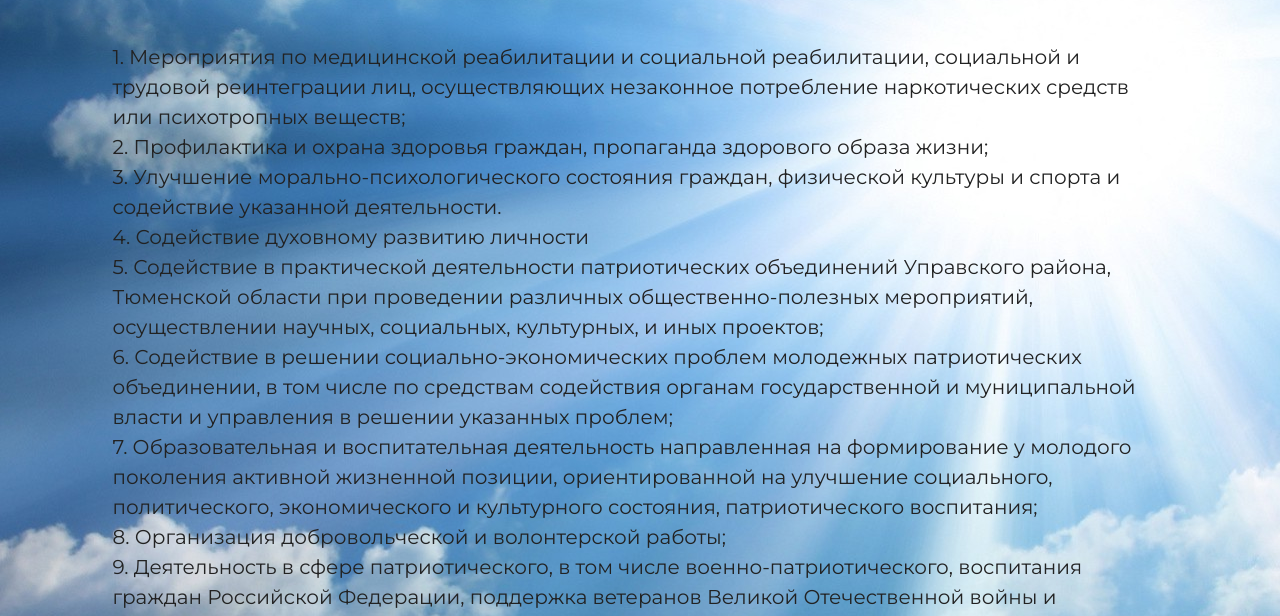
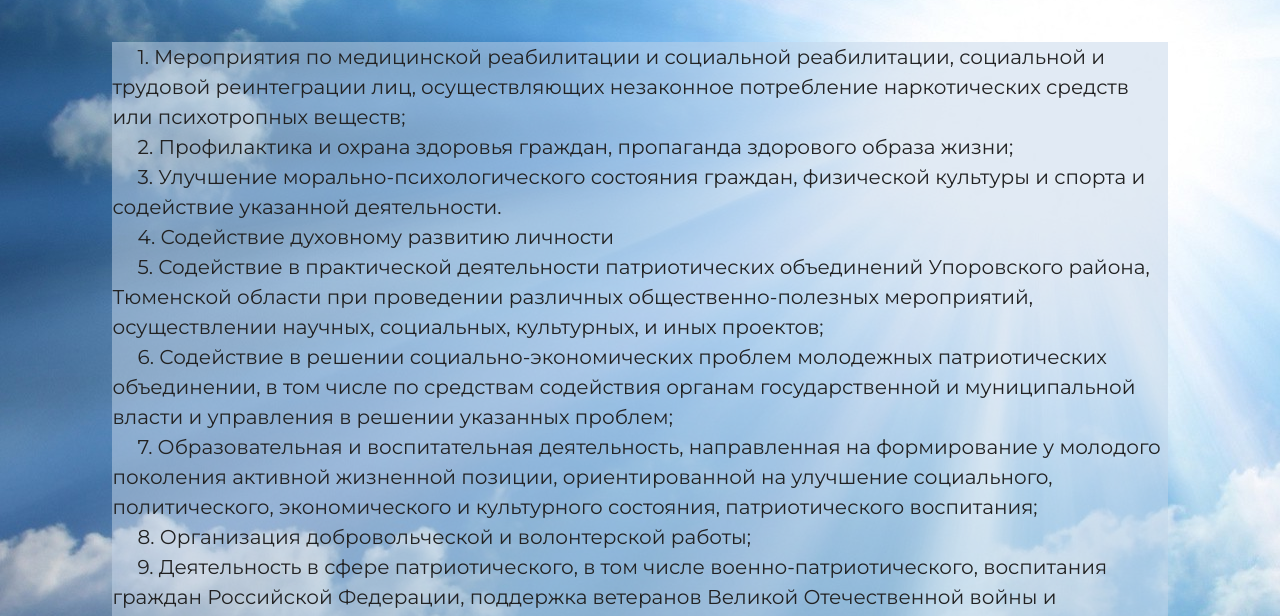
Before and after one commit to MitaiGit/ups, a plain HTML site: page index.html in a window 1280 px wide. Shown: the part 183-799 px from the top of the page. Drawn offline with Linux system fonts and the light colour scheme.

Commit message:
Add files via upload

```diff
--- a/index.html
+++ b/index.html
@@ -20,11 +20,11 @@
       <p>2. Профилактика  и  охрана здоровья граждан, пропаганда здорового образа жизни;</p>
       <p>3. Улучшение  морально-психологического  состояния  граждан, физической культуры и спорта и содействие указанной деятельности.</p>
       <p>4. Содействие духовному развитию личности</p>
-      <p>5. Содействие в практической деятельности патриотических объединений Управского района, Тюменской области при проведении различных
+      <p>5. Содействие в практической деятельности патриотических объединений Упоровского района, Тюменской области при проведении различных
             общественно-полезных мероприятий, осуществлении научных, социальных, культурных, и иных проектов;</p>
       <p>6. Содействие  в  решении социально-экономических проблем молодежных патриотических объединении, в том числе по средствам содействия
             органам государственной и муниципальной власти и управления в решении указанных проблем;</p>
-      <p>7. Образовательная и воспитательная деятельность направленная на формирование у молодого поколения активной жизненной позиции,
+      <p>7. Образовательная и воспитательная деятельность, направленная на формирование у молодого поколения активной жизненной позиции,
             ориентированной на улучшение социального, политического, экономического и культурного состояния, патриотического воспитания;</p>
       <p>8. Организация добровольческой и волонтерской работы;</p>
       <p>9. Деятельность в сфере патриотического, в том числе военно-патриотического, воспитания граждан Российской Федерации, поддержка ветеранов
@@ -39,6 +39,7 @@
     <footer>
       <a class="footer-email" href="mailto:ups@mail.ru"><img class="icon-footer" src="img/icon-email.svg" alt="SVG конверт"/>email:34541ups@mail.ru</a>
       <a class="footer-phone" href="tel:+7 902-812-6958"><img class="icon-footer" src="img/icon-phone.svg" alt="SVG телефон"/>тел:+7 902-812-6958</a>
+      <a class="footer-document" href="document/Kartochka_predpriatia.pdf" target="_blank"><img class="icon-footer" src="img/icon-eye.svg" alt="SVG документ"/>Карточка предприятия</a>
     </footer>
   </body>
 </html>
--- a/style.css
+++ b/style.css
@@ -120,9 +120,12 @@ header {
 }
 
 section {
+  display: inline-grid;
   width: 99%;
   grid-area: s;
   margin: 10px auto;
+  justify-content: center;
+  background-color: rgba(195, 214, 233, 0.5);
 }
 
 footer {
@@ -140,4 +143,5 @@ footer {
 
 p {
   font-size: 20px;
+  text-indent: 25px;
 }
```
Also changed, not shown: icon-eye.svg (added), 1 other file.
